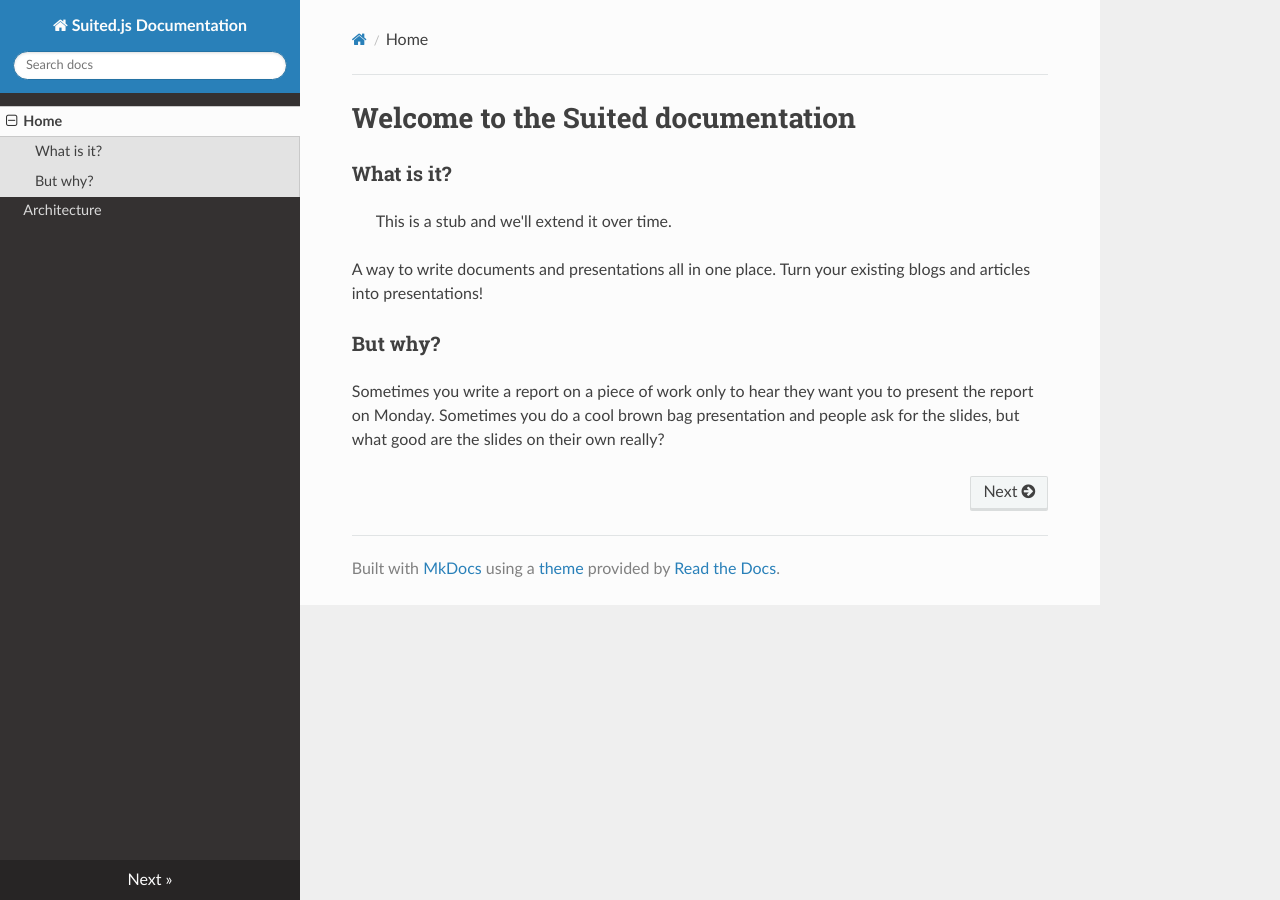
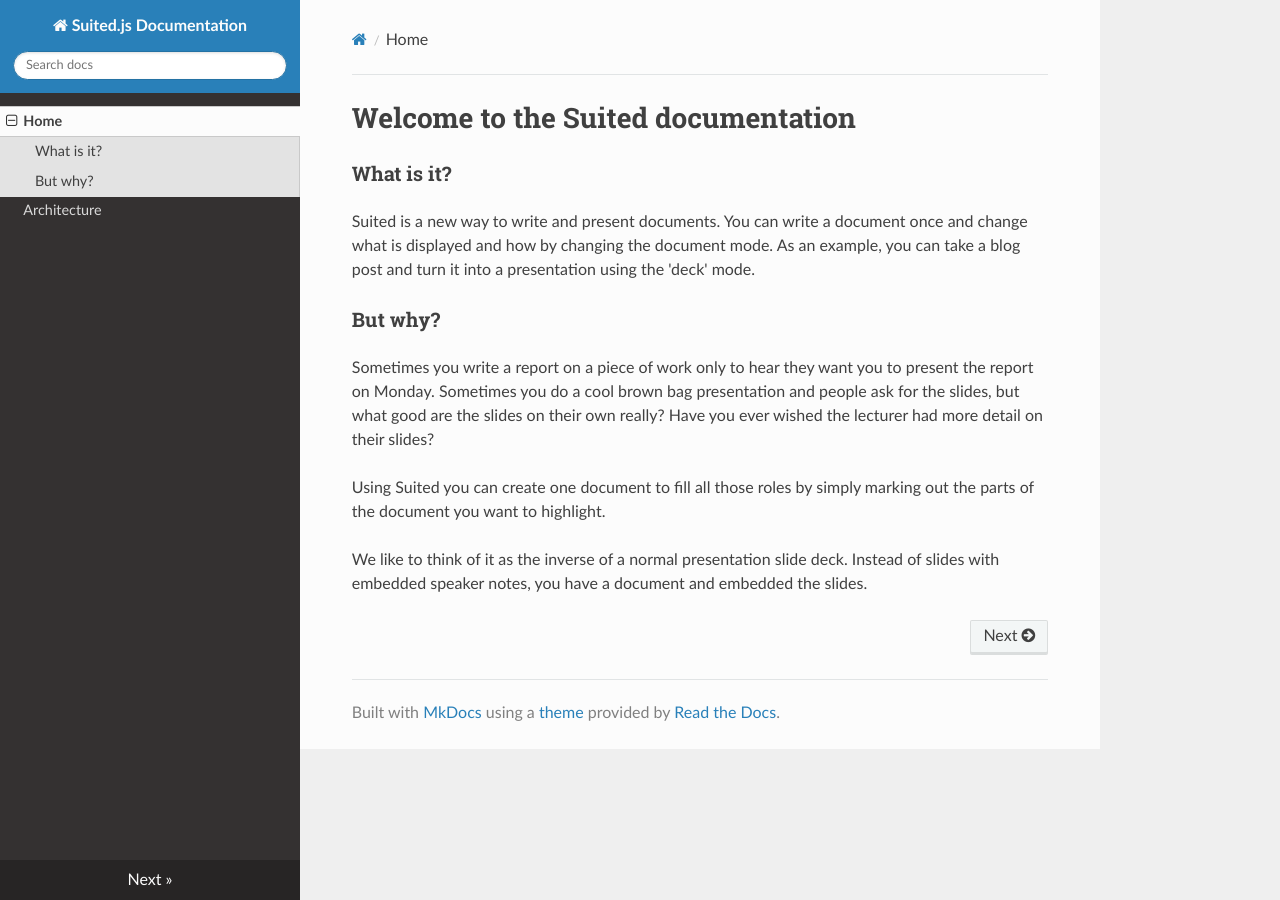
Before and after one commit to suited/suited.js, an MkDocs documentation site: the page built from docs/index.md, in a window 1280 px wide. Built offline with MkDocs 1.6.1, drawn with Linux system fonts in a browser that asks for light colours; nearby versions of some CDN libraries; old or Windows-style settings are respelled for this version of MkDocs.

Commit message:
some small doco changes

```diff
--- a/docs/index.md
+++ b/docs/index.md
@@ -2,10 +2,12 @@
 
 ### What is it?
 
-> This is a stub and we'll extend it over time.
-
-A way to write documents and presentations all in one place. Turn your existing blogs and articles into presentations!
+Suited is a new way to write and present documents. You can write a document once and change what is displayed and how by changing the document mode. As an example, you can take a blog post and turn it into a presentation using the 'deck' mode.
 
 ### But why?
 
-Sometimes you write a report on a piece of work only to hear they want you to present the report on Monday. Sometimes you do a cool brown bag presentation and people ask for the slides, but what good are the slides on their own really?
+Sometimes you write a report on a piece of work only to hear they want you to present the report on Monday. Sometimes you do a cool brown bag presentation and people ask for the slides, but what good are the slides on their own really? Have you ever wished the lecturer had more detail on their slides?
+
+Using Suited you can create one document to fill all those roles by simply marking out the parts of the document you want to highlight.
+
+We like to think of it as the inverse of a normal presentation slide deck. Instead of slides with embedded speaker notes, you have a document and embedded the slides.
```
Also changed, not shown: docs/architecture.md (+13 -1 lines).
